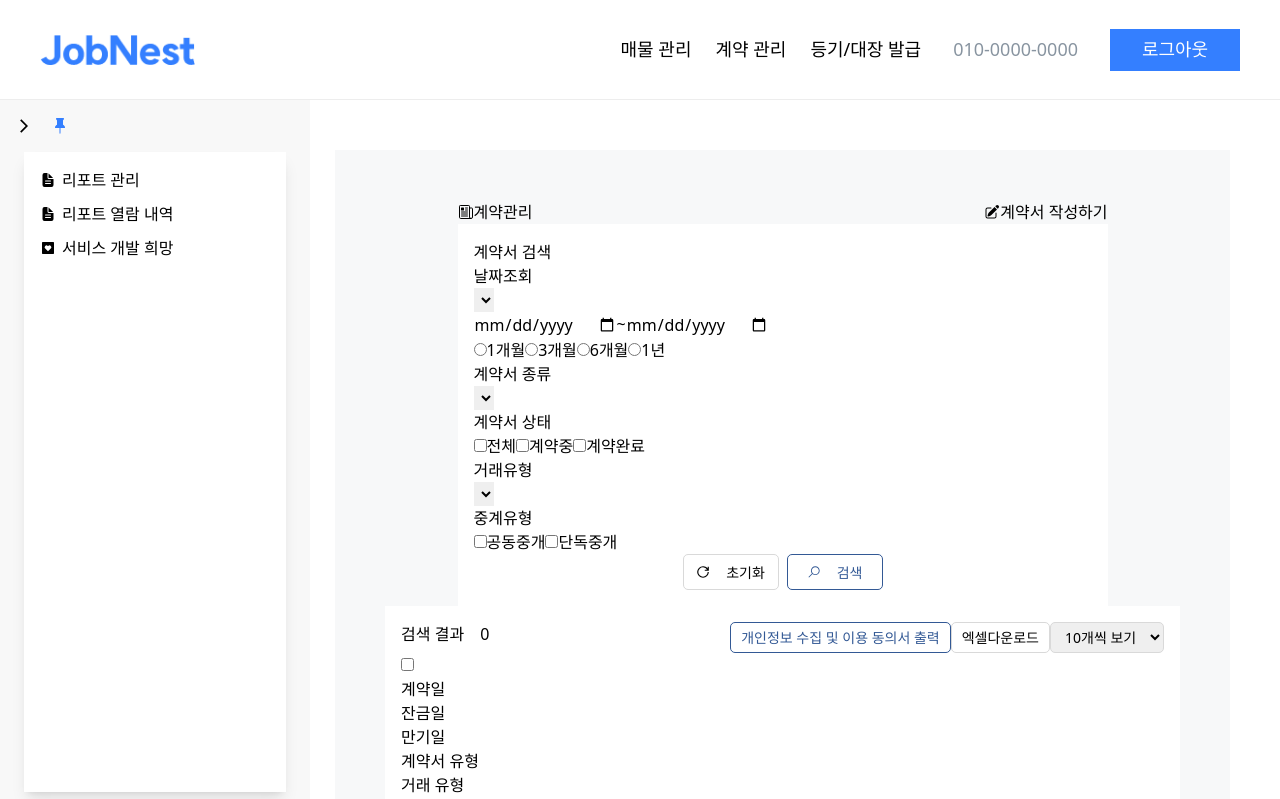
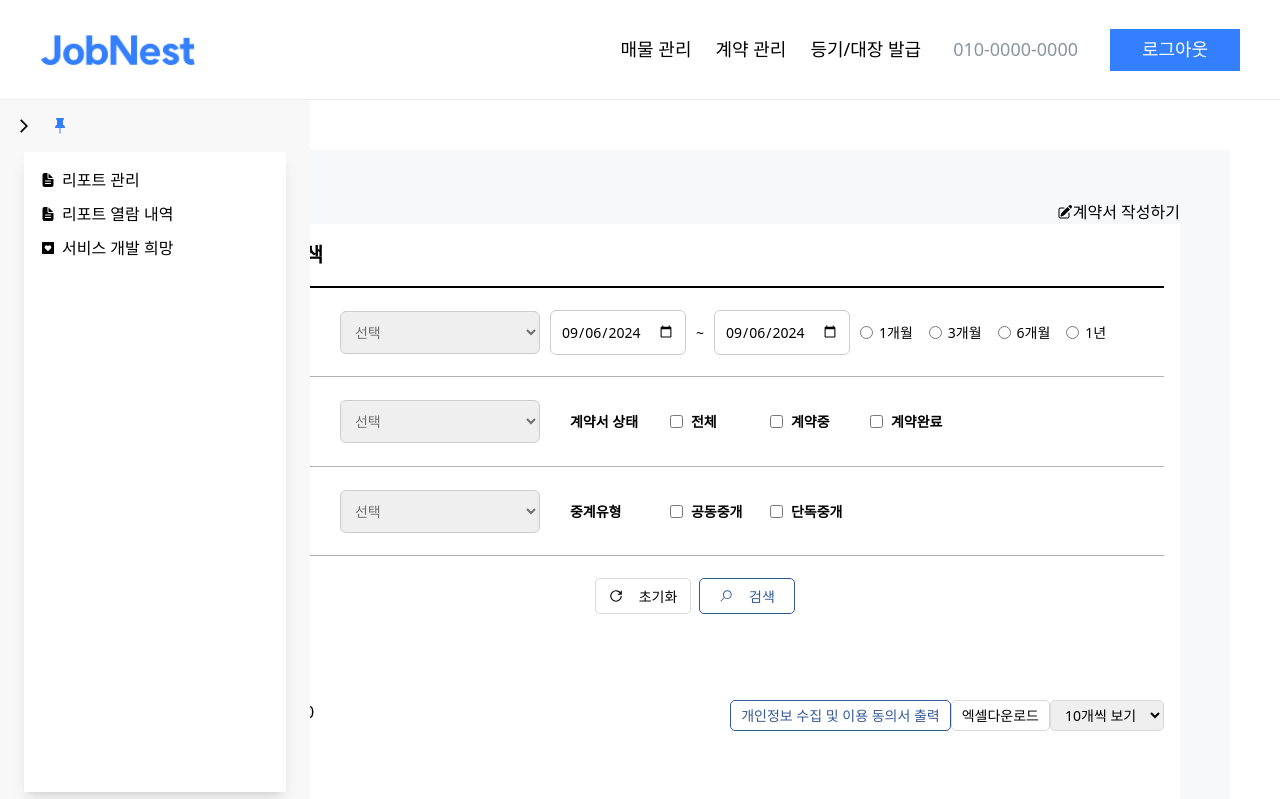
Before and after one commit to JobNest-useTeamWork/jobnest-frontend, a React (Vite) app: page /contract in a window 1280 px wide. Shown: the top 799 px of the page. Built offline with nearby package versions, Linux system fonts and the light colour scheme.

Commit message:
[feat] Contract Form UI

```diff
--- a/src/components/contract/ContractSearchForm.tsx
+++ b/src/components/contract/ContractSearchForm.tsx
@@ -1,6 +1,7 @@
 import { twMerge } from "tailwind-merge";
 import { GrPowerReset } from "react-icons/gr";
 import { LiaSearchSolid } from "react-icons/lia";
+import { useEffect, useId, useState } from "react";
 
 /*
 {
@@ -21,57 +22,146 @@ import { LiaSearchSolid } from "react-icons/lia";
 */
 
 const ContractSearchForm = () => {
+  const [currentDate, setCurrentDate] = useState("");
+
+  const contractCategory = [
+    "아파트",
+    "주상복합",
+    "오피스텔",
+    "도시형생활주택",
+    "상가",
+    "사무실",
+    "연립",
+    "다세대",
+    "아파트분양권",
+  ];
+
+  useEffect(() => {
+    const today = new Date();
+    const formattedDate = today.toISOString().slice(0, 10); // YYYY-MM-DD 형식으로 변환
+    setCurrentDate(formattedDate);
+  }, []); // 컴포넌트가 처음 렌더링될 때 한 번 실행
+
+  const id = useId();
+
   return (
-    <section className="p-[16px] w-[650px] h-[460px bg-white mx-auto">
-      <h2>계약서 검색</h2>
-      <form className={twMerge("grid")}>
+    <section className="p-[16px] w-full h-[460px] bg-white mx-auto min-x-[1124px]">
+      <h2 className="text-[20px] font-semibold mb-[16px]">계약서 검색</h2>
+      <form className={twMerge("text-[14px]")}>
         {/* 첫번째 행 */}
-        <div>
-          <div>날짜조회</div>
-          <select name="" id=""></select>
-          <div className="flex">
-            <input type="date" />
+        <div
+          className={twMerge(
+            "grid grid-cols-[100px_200px_1fr_1fr] gap-[10px] items-center h-[90px] border-t-2 border-black px-[4px] overflow-x-auto"
+          )}
+        >
+          <div className="font-semibold">날짜조회</div>
+          <select
+            name=""
+            id=""
+            className="p-[10px] border border-[#CCCCCC] rounded-[6px] text-[#6f6f6f]"
+          >
+            <option value="">선택</option>
+          </select>
+          <div className="flex items-center gap-[10px]">
+            <input
+              type="date"
+              className="p-[10px] border border-[#CCCCCC] rounded-[6px] w-[136px]"
+              value={currentDate}
+              onChange={(e) => setCurrentDate(e.target.value)}
+            />
             <span>~</span>
-            <input type="date" />
+            <input
+              type="date"
+              className="p-[10px] border border-[#CCCCCC] rounded-[6px] w-[136px]"
+              value={currentDate}
+              onChange={(e) => setCurrentDate(e.target.value)}
+            />
           </div>
-          <div>
+          <div className="flex gap-[16px] min-w-[300px]">
+            <div className="flex gap-[6px] items-center">
               <input type="radio" name="date" />
               <label htmlFor="date">1개월</label>
+            </div>
+            <div className="flex gap-[6px] items-center">
               <input type="radio" name="date" />
               <label htmlFor="date">3개월</label>
+            </div>
+            <div className="flex gap-[6px] items-center">
               <input type="radio" name="date" />
               <label htmlFor="date">6개월</label>
+            </div>
+            <div className="flex gap-[6px] items-center">
               <input type="radio" name="date" />
               <label htmlFor="date">1년</label>
             </div>
           </div>
+        </div>
         {/* 두 번째 행 */}
-        <div>
-          <div>계약서 종류</div>
-          <select name="" id=""></select>
-          <div>
-            <div>계약서 상태</div>
+        <div
+          className={twMerge(
+            "grid grid-cols-[100px_200px_1fr] gap-[10px] items-center h-[90px] border-t border-black border-opacity-30 px-[4px] overflow-x-auto"
+          )}
+        >
+          <div className="font-semibold">계약서 종류</div>
+          <select
+            name=""
+            id=""
+            className="p-[10px] border border-[#CCCCCC] rounded-[6px] text-[#6f6f6f]"
+          >
+            <option value="">선택</option>
+            {contractCategory.map((type, index) => (
+              <option value={type} key={`${id}-${index}`}>
+                {type}
+              </option>
+            ))}
+          </select>
+          <div className="grid grid-cols-[100px_80px_80px_80px] gap-[20px] font-semibold">
+            <div className="min-w-[80px] ml-[20px]">계약서 상태</div>
+            <div className="flex gap-[8px] items-center">
               <input type="checkbox" />
               <label htmlFor="">전체</label>
+            </div>
+            <div className="flex gap-[8px] items-center">
               <input type="checkbox" />
               <label htmlFor="">계약중</label>
+            </div>
+            <div className="flex gap-[8px] items-center">
               <input type="checkbox" />
               <label htmlFor="">계약완료</label>
             </div>
           </div>
+        </div>
         {/* 세 번째 행 */}
-        <div>
-          <div>거래유형</div>
-          <select name="" id=""></select>
-          <div>
-            <div>중계유형</div>
+        <div
+          className={twMerge(
+            "grid grid-cols-[100px_200px_1fr] gap-[10px] items-center h-[90px] border-y border-black border-opacity-30 px-[4px] overflow-x-auto"
+          )}
+        >
+          <div className="font-semibold">거래유형</div>
+          <select
+            name=""
+            id=""
+            className="p-[10px] border border-[#CCCCCC] rounded-[6px] text-[#6f6f6f]"
+          >
+            <option value="">선택</option>
+            <option value="">매매</option>
+            <option value="">전세</option>
+            <option value="">월세</option>
+            <option value="">연세</option>
+          </select>
+          <div className="grid grid-cols-[100px_80px_80px] gap-[20px] font-semibold">
+            <div className="ml-[20px]">중계유형</div>
+            <div className="flex gap-[8px] items-center">
               <input type="checkbox" />
               <label htmlFor="">공동중개</label>
+            </div>
+            <div className="flex gap-[8px] items-center">
               <input type="checkbox" />
               <label htmlFor="">단독중개</label>
             </div>
           </div>
-        <div className="center-place gap-[8px]">
+        </div>
+        <div className="center-place gap-[8px] mt-[22px]">
           <button
             type="reset"
             className="common-button gap-[16px] w-[96px] h-[36px]"
--- a/src/pages/Contract.tsx
+++ b/src/pages/Contract.tsx
@@ -7,7 +7,7 @@ const Contract = () => {
   return (
     <div className="bg-[#F7F8F9] w-full flex flex-col p-[50px]">
       {/* Title */}
-      <div className="flex justify-between w-[650px] mx-auto">
+      <div className="flex justify-between w-full mx-auto">
         <div className="flex items-center">
           <IoNewspaperOutline />
           <h1>계약관리</h1>
```
Lines whose indentation alone changed are shown as unchanged.
